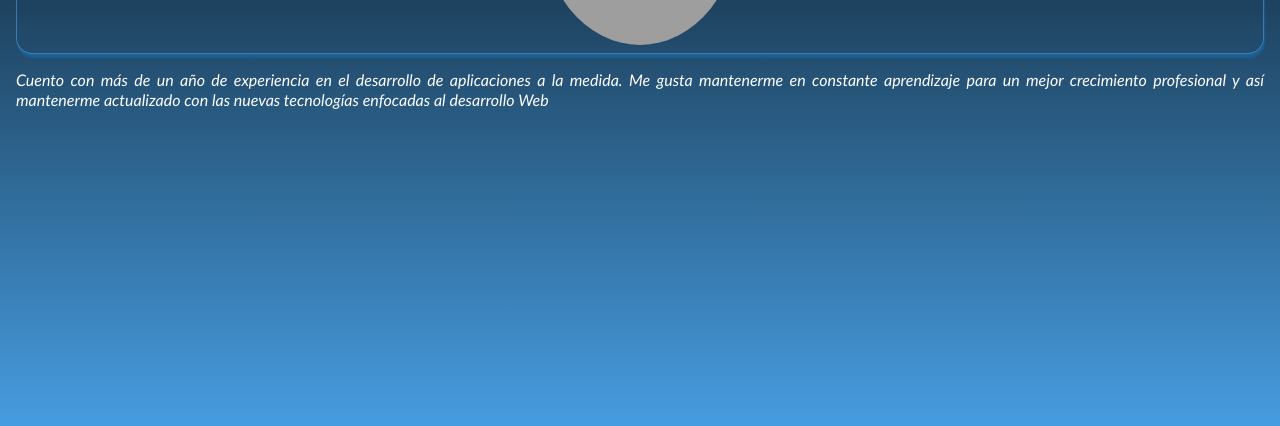
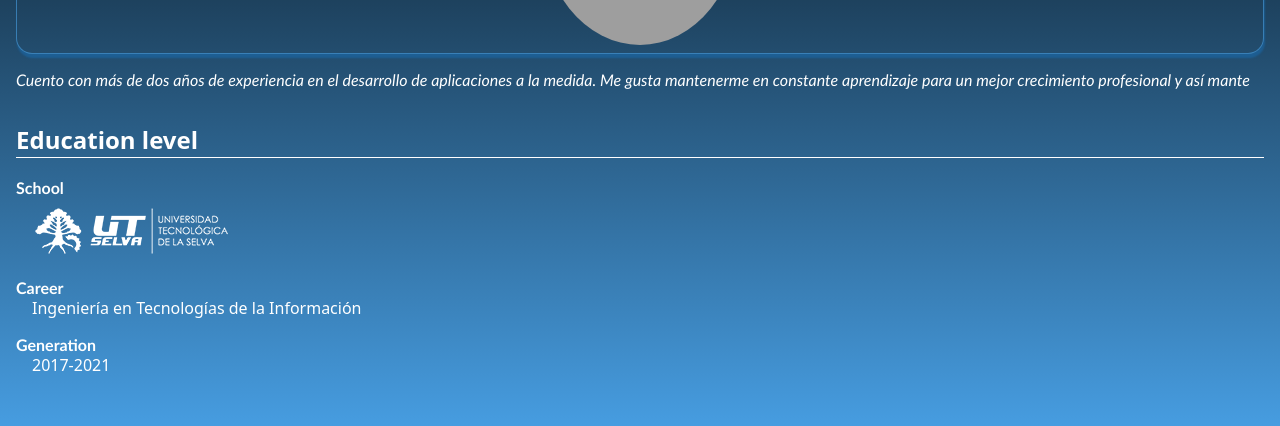
Before and after one commit to MiloJuarez/portfolio, a React (Create React App) app: page / in a window 1280 px wide. Shown: the part 307-733 px from the top of the page. Built offline with nearby package versions, Linux system fonts and the light colour scheme; grey boxes are pictures that could not be loaded.

Commit message:
Add education level

```diff
--- /dev/null
+++ b/src/Components/EducationLevel.jsx
@@ -0,0 +1,31 @@
+import React from "react";
+
+import "../styles/educationlevel.css";
+
+const EducationLevel = ({ school, logo }) => {
+    return (
+        <div className='EducationLevel'>
+            <h2 className='EducationLevel__label'>Education level</h2>
+            <div className='EducationLevel__container'>
+                <div className='row'>
+                    <div className='cel'>School</div>
+                    <div className='cel'>
+                        <a href={school.website} target='_blank'>
+                            <img src={logo} alt={school.name} />
+                        </a>
+                    </div>
+                </div>
+                <div className='row'>
+                    <div className='cel'>Career</div>
+                    <div className='cel'>{school.career}</div>
+                </div>
+                <div className='row'>
+                    <div className='cel'>Generation</div>
+                    <div className='cel'>{school.period}</div>
+                </div>
+            </div>
+        </div>
+    );
+};
+
+export default EducationLevel;
--- /dev/null
+++ b/src/Components/TypingEffect.jsx
@@ -0,0 +1,21 @@
+import React, { useState, useEffect } from "react";
+
+const TypingEffect = ({ text, delay }) => {
+    const [currentText, setCurrentText] = useState("");
+    const [currentIndex, setcurrentIndex] = useState(0);
+
+    useEffect(() => {
+        if (currentIndex < text.length) {
+            const timeout = setTimeout(() => {
+                setCurrentText((prevText) => prevText + text[currentIndex]);
+                setcurrentIndex((prevIndex) => prevIndex + 1);
+            }, delay);
+
+            return () => clearTimeout(timeout);
+        }
+    }, [currentIndex, delay, text]);
+
+    return <span>{currentText}</span>;
+};
+
+export default TypingEffect;
--- a/src/index.js
+++ b/src/index.js
@@ -1,6 +1,8 @@
 import React from 'react';
-import ReactDom from 'react-dom';
+import { createRoot } from 'react-dom/client';
 
 import App from './routes/App.jsx';
 
-ReactDom.render(<App />, document.getElementById('app'));
+const appContainer = document.getElementById('app');
+const root = createRoot(appContainer);
+root.render(<App />);
--- a/src/pages/Profile.jsx
+++ b/src/pages/Profile.jsx
@@ -1,8 +1,11 @@
 import React from "react";
 
 import "../styles/profile.css";
+import utsLogo from "../assets/img/logo-uts.png";
 
 import Header from "../Components/Header";
+import EducationLevel from "../Components/EducationLevel";
+import TypingEffect from "../Components/TypingEffect";
 
 const Profile = () => {
     return (
@@ -12,12 +15,20 @@ const Profile = () => {
                 name={"ING. ERMILO SILVINO JUÁREZ GORDILLO"}
             />
             <p className='profile__description'>
-                Cuento con más de un año de experiencia en el desarrollo de
-                aplicaciones a la medida. Me gusta mantenerme en constante
-                aprendizaje para un mejor crecimiento profesional y así
-                mantenerme actualizado con las nuevas tecnologías enfocadas al
-                desarrollo Web
+                <TypingEffect
+                    text={`Cuento con más de dos años de experiencia en el desarrollo de aplicaciones a la medida. Me gusta mantenerme en constante aprendizaje para un mejor crecimiento profesional y así mantenerme actualizado con las nuevas tecnologías enfocadas al desarrollo Web`}
+                    delay={30}
+                />
             </p>
+            <EducationLevel
+                school={{
+                    name: "Universida Tecnológica de la selva",
+                    career: "Ingeniería en Tecnologías de la Información",
+                    period: "2017-2021",
+                    website: "http://www.utselva.edu.mx/",
+                }}
+                logo={utsLogo}
+            />
         </div>
     );
 };
--- a/src/styles/default.css
+++ b/src/styles/default.css
@@ -7,6 +7,7 @@
         sans-serif;
     --txt-font-family: "Gill Sans", "Gill Sans MT", Calibri, "Trebuchet MS",
         sans-serif;
+    --primary-color: #4dabf5;
 }
 
 body {
--- /dev/null
+++ b/src/styles/educationlevel.css
@@ -0,0 +1,42 @@
+.EducationLevel {
+    width: 100%;
+    margin-top: calc(var(--def-margin) * 2);
+    padding: 0 var(--def-padding);
+    box-sizing: border-box;
+    animation: toTopAnimation 2s ease-out forwards;
+}
+
+@keyframes toTopAnimation {
+    from {
+        transform: translateY(100vh);
+        opacity: 0;
+        background-color: var(--primary-color);
+    }
+    to {
+        transform: translateY(0);
+        opacity: 1;
+        background-color: unset;
+    }
+}
+
+.EducationLevel__label {
+    width: 100%;
+    border-bottom: 1px solid #fff;
+}
+
+.EducationLevel__container .row {
+    margin: var(--def-margin) 0;
+}
+
+.EducationLevel__container .row .cel img {
+    margin-top: calc(var(--def-margin) / 2);
+}
+
+.EducationLevel__container .row .cel:first-child {
+    font-weight: bold;
+    font-family: var(--txt-font-family);
+}
+
+.EducationLevel__container .row .cel:last-child {
+    padding-left: var(--def-padding);
+}
```
Also changed, not shown: src/utils/Animator.js (added, +7 -0 lines), src/assets/img/logo-uts.png (added).
